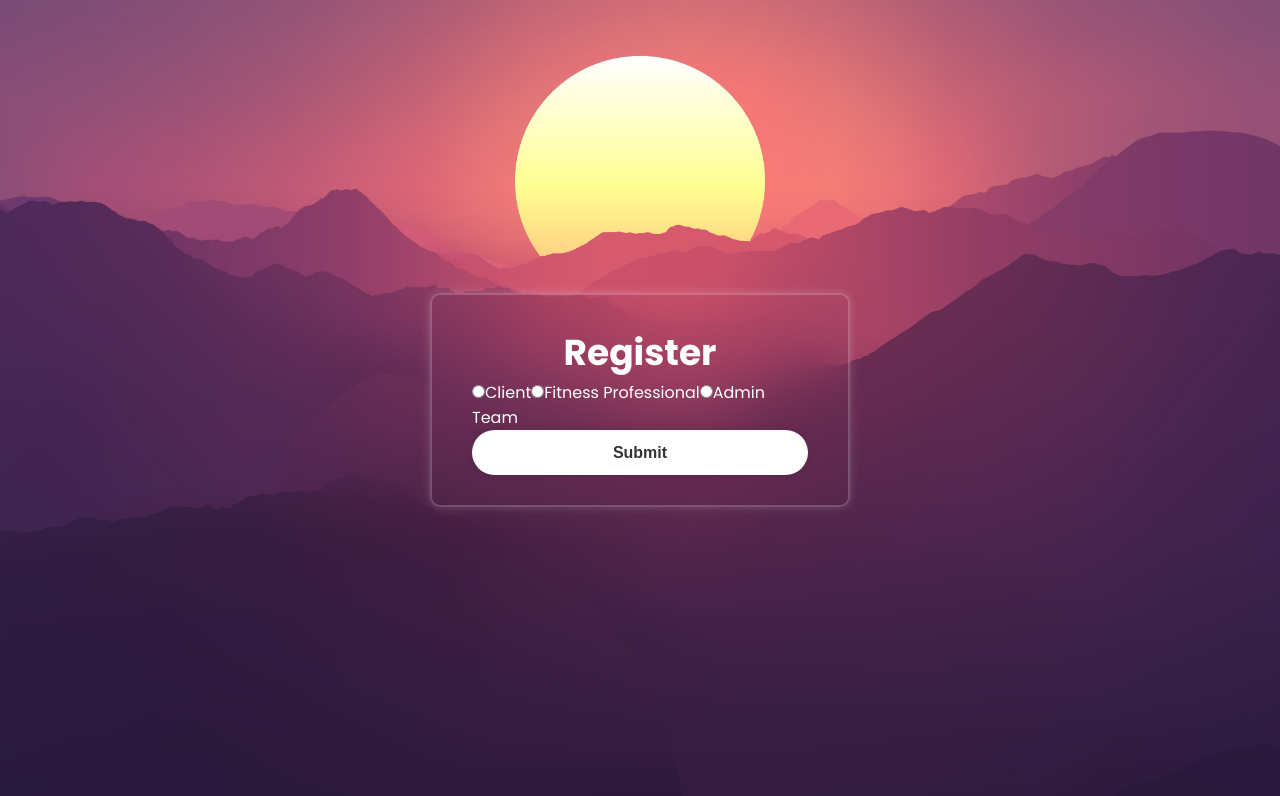
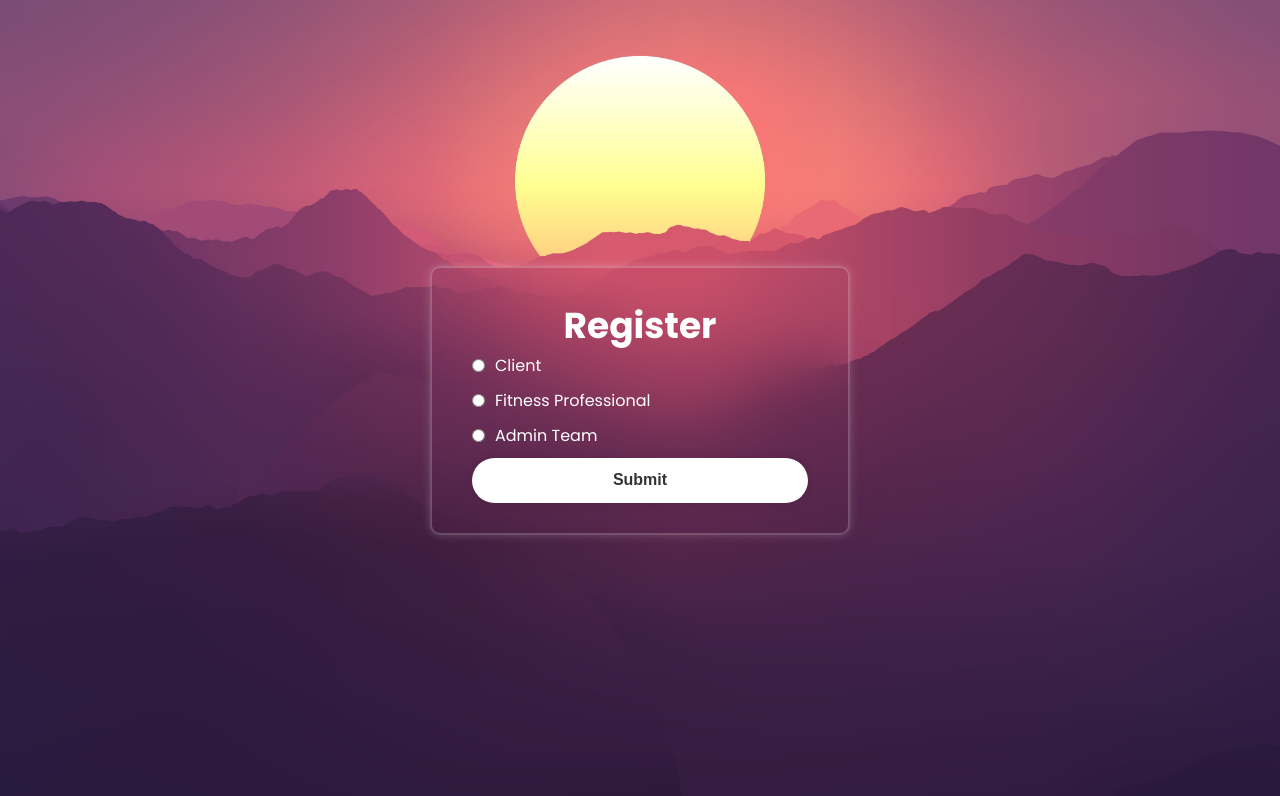
Before and after one commit to eqer23/WellTracker-FrontEnd, a React (Create React App) app in the folder wellness-tracker-react/: page /Register in a window 1280 px wide. Shown: the top 796 px of the page. Built offline with nearby package versions, Linux system fonts and the light colour scheme; a web font is replaced by a local one.

Commit message:
styled register page a bit

```diff
--- a/wellness-tracker-react/src/Components/Register/Register.css
+++ b/wellness-tracker-react/src/Components/Register/Register.css
@@ -0,0 +1,44 @@
+.wrapper {
+    width: 420px;
+    background: transparent;
+    border: 2px solid rgba(255, 255, 255, 0.2);
+    backdrop-filter: blur(30px);
+    box-shadow: 0 0 10px rgba(255, 255, 255, 0.2);
+    color: white;
+    border-radius: 10px;
+    padding: 30px 40px;
+}
+
+.wrapper h1 {
+    font-size: 36px;
+    text-align: center;
+}
+
+.wrapper button {
+    width: 100%;
+    height: 45px;
+    background: white;
+    border: none;
+    outline: none;
+    border-radius: 40px;
+    box-shadow: 0 0 10px rgba(0, 0, 0, 0.1);
+    cursor: pointer;
+    font-size: 16px;
+    color: #333;
+    font-weight: 700;
+}
+
+.wrapper .user-roles {
+    display: flex;
+    flex-direction: column; /* Change flex direction to column */
+}
+
+.wrapper .user-roles label {
+    display: flex;
+    align-items: center;
+    margin-bottom: 10px; /* Add margin between radio buttons */
+}
+
+.wrapper .user-roles input {
+    margin-right: 10px; /* Add margin between radio button and text */
+}
```
Also changed, not shown: wellness-tracker-react/src/Components/Register/Register.jsx (+6 -20 lines).
